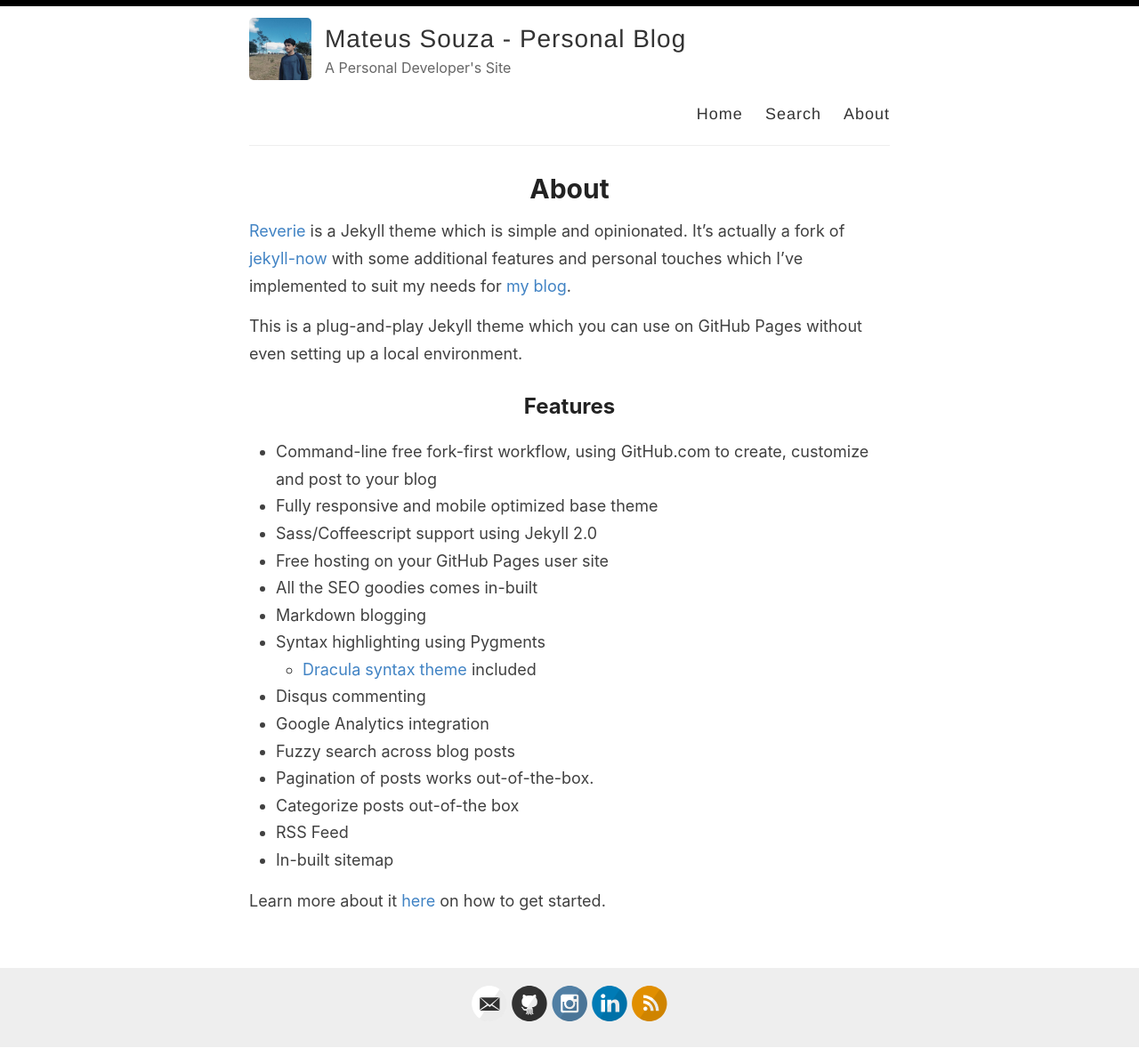
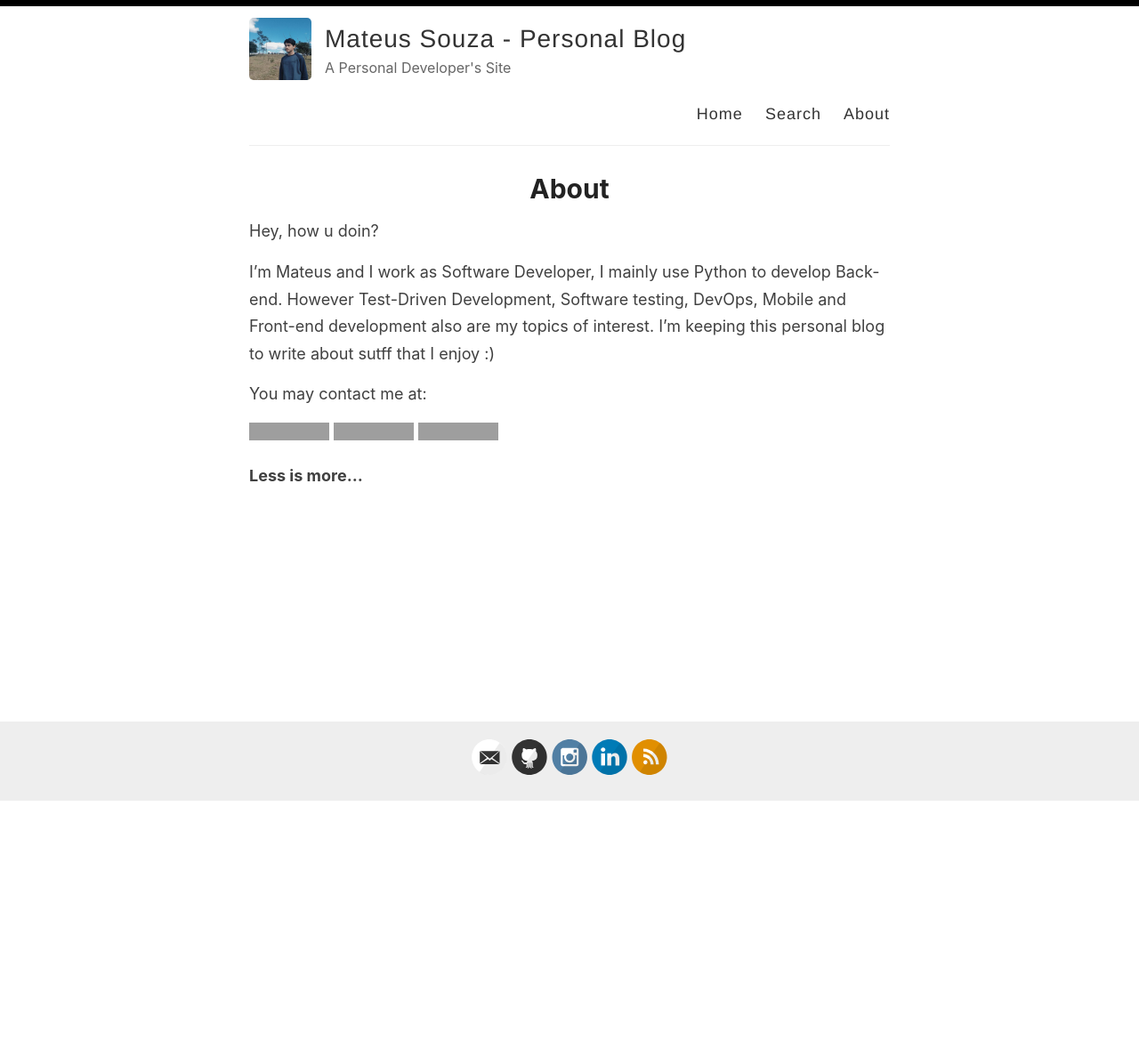
Before and after one commit to Mateusmsouza/mateusmsouza.github.io, a Jekyll site: the page built from _pages/about.md, in a window 1280 px wide. Shown: the whole page at 89% size. Built offline with Jekyll 4.4.1, drawn with Linux system fonts in a browser that asks for light colours; after the commit the page ends 901 px from its top, so only the background shows below that; grey boxes are pictures that could not be loaded.

Commit message:
about update

```diff
--- a/_pages/about.md
+++ b/_pages/about.md
@@ -4,26 +4,15 @@ title: About
 permalink: /about/
 ---
 
-[Reverie](https://github.com/amitmerchant1990/reverie) is a Jekyll theme which is simple and opinionated. It's actually a fork of [jekyll-now](https://github.com/barryclark/jekyll-now) with some additional features and personal touches which I've implemented to suit my needs for [my blog](https://www.amitmerchant.com).
+Hey, how u doin?
 
-This is a plug-and-play Jekyll theme which you can use on GitHub Pages without even setting up a local environment.
+I'm Mateus and I work as Software Developer, I mainly use Python to develop Back-end.
+However Test-Driven Development, Software testing, DevOps, Mobile and Front-end development also are my topics of interest. I'm keeping this personal blog to write about sutff that I enjoy :)
 
-## Features
+You may contact me at:
 
-- Command-line free fork-first workflow, using GitHub.com to create, customize and post to your blog
-- Fully responsive and mobile optimized base theme
-- Sass/Coffeescript support using Jekyll 2.0
-- Free hosting on your GitHub Pages user site
-- All the SEO goodies comes in-built
-- Markdown blogging
-- Syntax highlighting using Pygments
-    - [Dracula syntax theme](https://draculatheme.com/) included
-- Disqus commenting
-- Google Analytics integration
-- Fuzzy search across blog posts
-- Pagination of posts works out-of-the-box.
-- Categorize posts out-of-the box
-- RSS Feed
-- In-built sitemap
+[![image](https://img.shields.io/badge/Microsoft_Outlook-0078D4?style=for-the-badge&logo=microsoft-outlook&logoColor=white)](mailto:mateus_msouza@outlook.com)
+[![image](https://img.shields.io/badge/LinkedIn-0077B5?style=for-the-badge&logo=linkedin&logoColor=white)](https://linkedin.com/in/mateus-msouza/)
+[![image](https://img.shields.io/badge/GitHub-100000?style=for-the-badge&logo=github&logoColor=white)](https://github.com/Mateusmsouza)
 
-Learn more about it [here](https://github.com/amitmerchant1990/reverie) on how to get started.
+**Less is more...**
```
